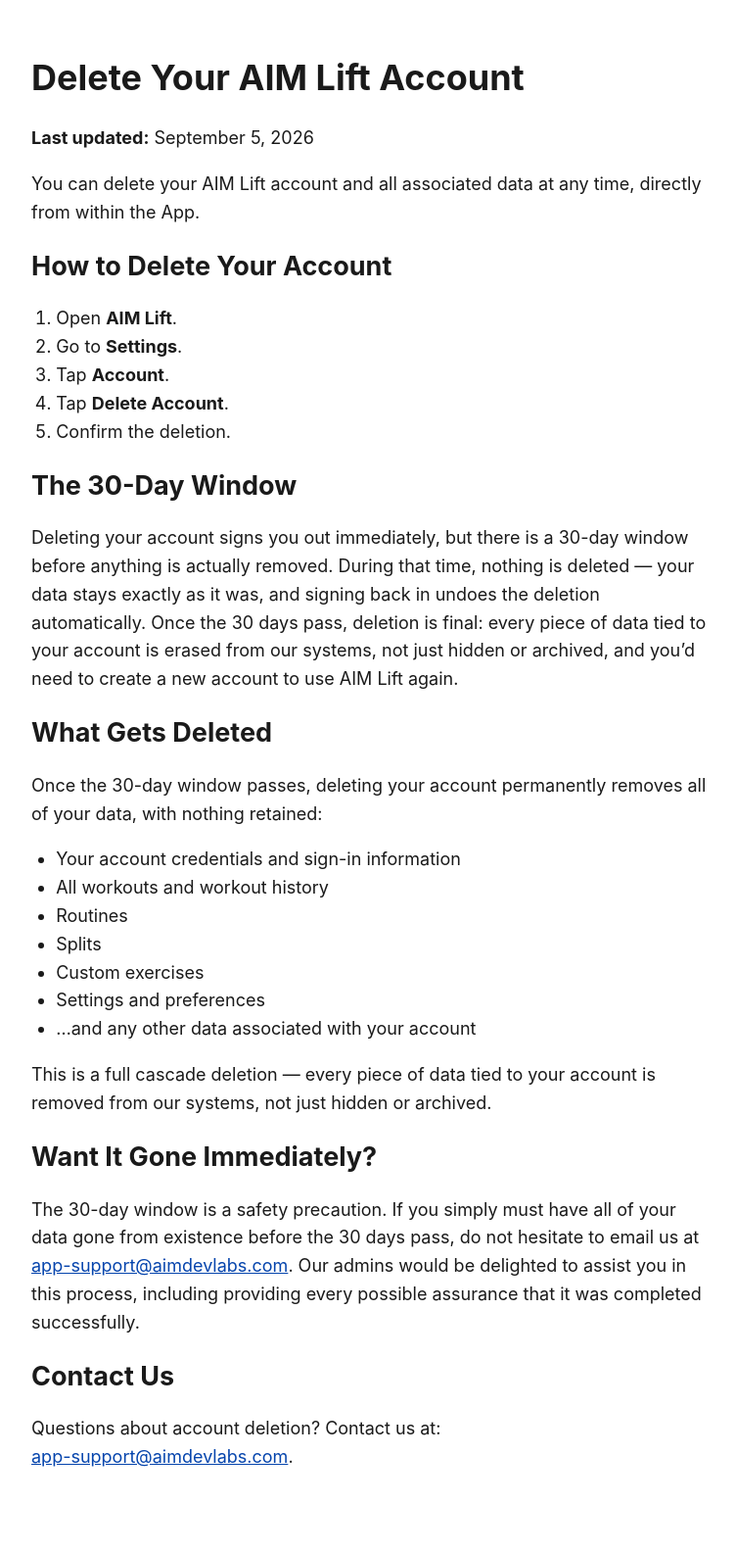
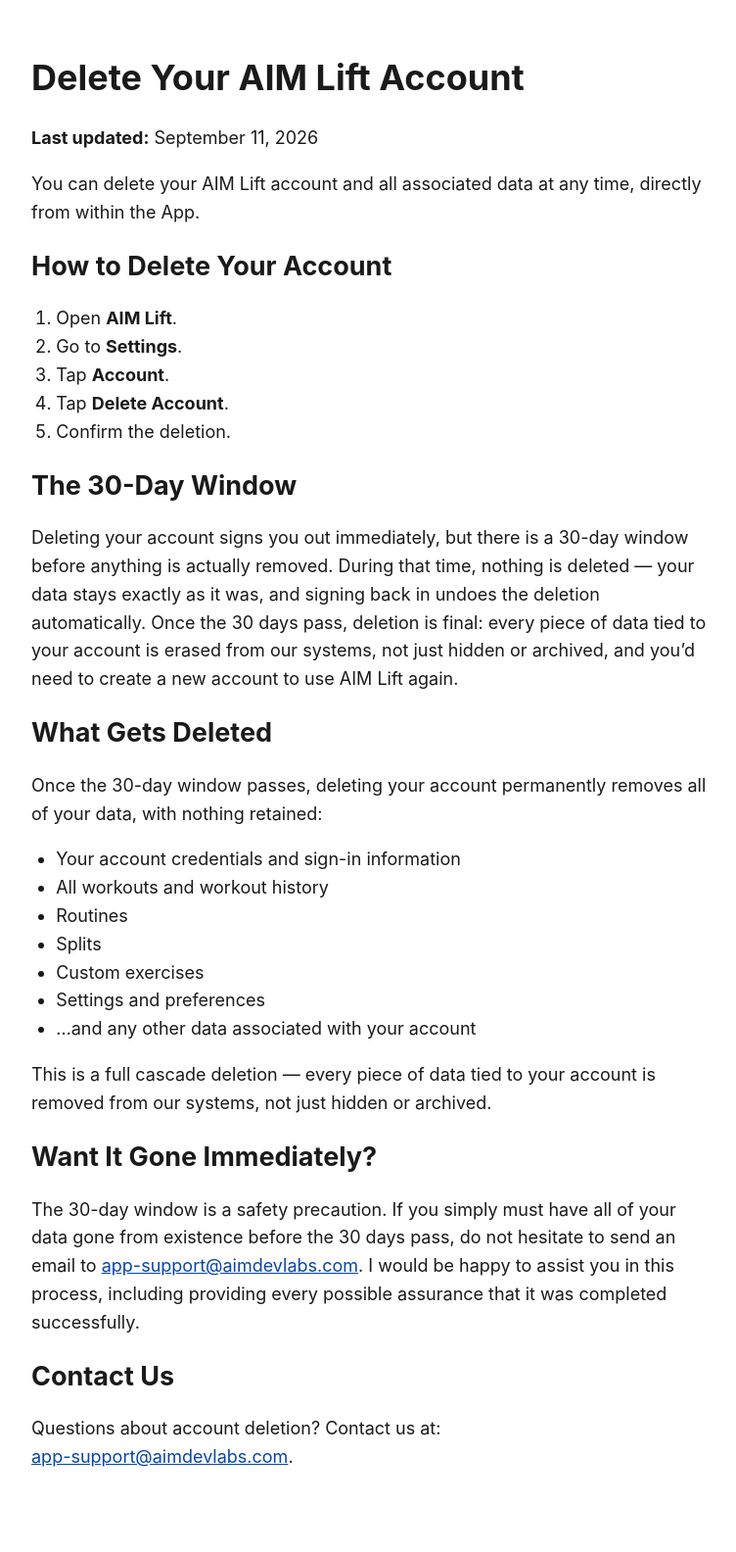
Before and after one commit to the-converter-523/aim-lift-legal, a Jekyll site: the page built from delete-account.md, in a window 1280 px wide. Shown: the whole page at 98% size, without its empty margins (258-1010 px from the left). Built offline with Jekyll 4.4.1, drawn with Linux system fonts in a browser that asks for light colours; our own code applies the rules of GitHub Pages for plain Markdown files.

```diff
--- a/delete-account.md
+++ b/delete-account.md
@@ -1,6 +1,6 @@
 # Delete Your AIM Lift Account
 
-**Last updated:** September 5, 2026
+**Last updated:** September 11, 2026
 
 You can delete your AIM Lift account and all associated data at any time, directly from within the App.
 
@@ -32,7 +32,7 @@ This is a full cascade deletion — every piece of data tied to your account is
 
 ## Want It Gone Immediately?
 
-The 30-day window is a safety precaution. If you simply must have all of your data gone from existence before the 30 days pass, do not hesitate to email us at [app-support@aimdevlabs.com](mailto:app-support@aimdevlabs.com). Our admins would be delighted to assist you in this process, including providing every possible assurance that it was completed successfully.
+The 30-day window is a safety precaution. If you simply must have all of your data gone from existence before the 30 days pass, do not hesitate to send an email to [app-support@aimdevlabs.com](mailto:app-support@aimdevlabs.com). I would be happy to assist you in this process, including providing every possible assurance that it was completed successfully.
 
 ## Contact Us
 
```
Also changed, not shown: privacy-policy.md (+3 -3 lines), washington-consumer-health-data.md (+2 -2 lines).
